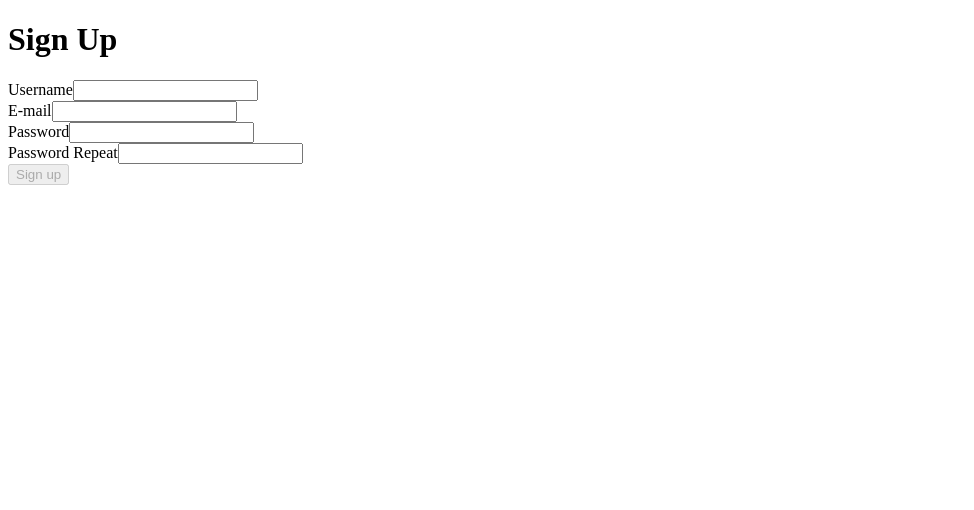
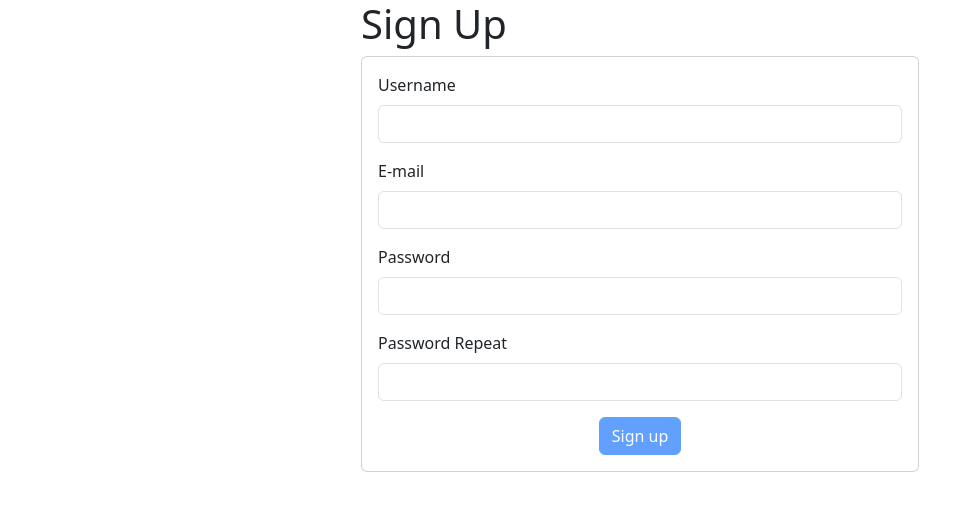
Before and after one commit to KoichaDev/vue-test-driven-development, a Vue app in the folder frontend/: page / in a window 1280 px wide. Shown: the top 510 px of the page, without its empty margins (0-974 px from the left). Built offline with nearby package versions, Linux system fonts and the light colour scheme.

Commit message:
add: 💄 bootstrap design

```diff
--- a/frontend/index.html
+++ b/frontend/index.html
@@ -1,9 +1,10 @@
-<!DOCTYPE html>
+<!doctype html>
 <html lang="en">
   <head>
-    <meta charset="UTF-8">
-    <link rel="icon" href="/favicon.ico">
-    <meta name="viewport" content="width=device-width, initial-scale=1.0">
+    <meta charset="UTF-8" />
+    <link rel="icon" href="/favicon.ico" />
+    <meta name="viewport" content="width=device-width, initial-scale=1.0" />
+
     <title>Vite App</title>
   </head>
   <body>
--- a/frontend/package.json
+++ b/frontend/package.json
@@ -40,6 +40,7 @@
     "msw": "^2.1.7",
     "npm-run-all2": "^6.1.1",
     "prettier": "^3.0.3",
+    "sass": "^1.70.0",
     "typescript": "~5.3.0",
     "vite": "^5.0.11",
     "vitest": "^1.2.2",
--- a/frontend/src/App.vue
+++ b/frontend/src/App.vue
@@ -3,5 +3,7 @@ import SignUp from './views/sign-up/SignUp.vue';
 </script>
 
 <template>
-  <SignUp />
+  <main class="container">
+    <SignUp />
+  </main>
 </template>
--- a/frontend/src/main.ts
+++ b/frontend/src/main.ts
@@ -3,6 +3,8 @@ import { createPinia } from 'pinia';
 
 import App from './App.vue';
 import router from './router';
+
+import './styles/_index.scss';
 
 const app = createApp(App);
 
--- /dev/null
+++ b/frontend/src/styles/_boostrap.scss
@@ -0,0 +1 @@
+@use 'node_modules/bootstrap/scss/bootstrap';
--- /dev/null
+++ b/frontend/src/styles/_index.scss
@@ -0,0 +1 @@
+@forward 'boostrap';
--- a/frontend/src/views/sign-up/SignUp.vue
+++ b/frontend/src/views/sign-up/SignUp.vue
@@ -25,27 +25,39 @@ function handleSubmitButton() {
 </script>
 
 <template>
-  <h1>Sign Up</h1>
 
-  <form>
-    <div>
-      <label for="username">Username</label>
-      <input type="text" id="username" v-model="signupForm.username" />
-    </div>
-    <div>
-      <label for="email">E-mail</label>
-      <input type="text" id="email" v-model="signupForm.email" />
-    </div>
-    <div>
-      <label for="password">Password</label>
-      <input type="password" id="password" v-model="signupForm.password" />
-    </div>
-    <div>
-      <label for="password-repeat">Password Repeat</label>
-      <input type="password" id="password-repeat" v-model="signupForm.repeatedPassword" />
-    </div>
-    <button @click.prevent="handleSubmitButton" :disabled="isButtonDisabled">Sign up</button>
-  </form>
+
+  <div class="col-lg-6 offset-lg-3 col-md-8 offset-md-2">
+    <h1>Sign Up</h1>
+    <form class="card" @submit.prevent="handleSubmitButton">
+      <div class="card-body">
+        <div class="mb-3">
+          <label class="form-label" for="username">Username</label>
+          <input type="text" id="username" class="form-control" v-model="signupForm.username" />
+        </div>
+        <div class="mb-3">
+          <label class="form-label" for="email">E-mail</label>
+          <input type="text" id="email" class="form-control" v-model="signupForm.email" />
+        </div>
+        <div class="mb-3">
+          <label class="form-label" for="password">Password</label>
+          <input type="password" id="password" class="form-control" v-model="signupForm.password" />
+        </div>
+        <div class="mb-3">
+          <label class="form-label" for="password-repeat">Password Repeat</label>
+          <input
+            type="password"
+            id="password-repeat"
+            class="form-control"
+            v-model="signupForm.repeatedPassword"
+          />
+        </div>
+        <div class="text-center">
+          <button class="btn btn-primary" :disabled="isButtonDisabled">Sign up</button>
+        </div>
+      </div>
+    </form>
+  </div>
 </template>
 
 <style></style>
```
Also changed, not shown: 1 other file (tests, documents, lock files or other folders).
